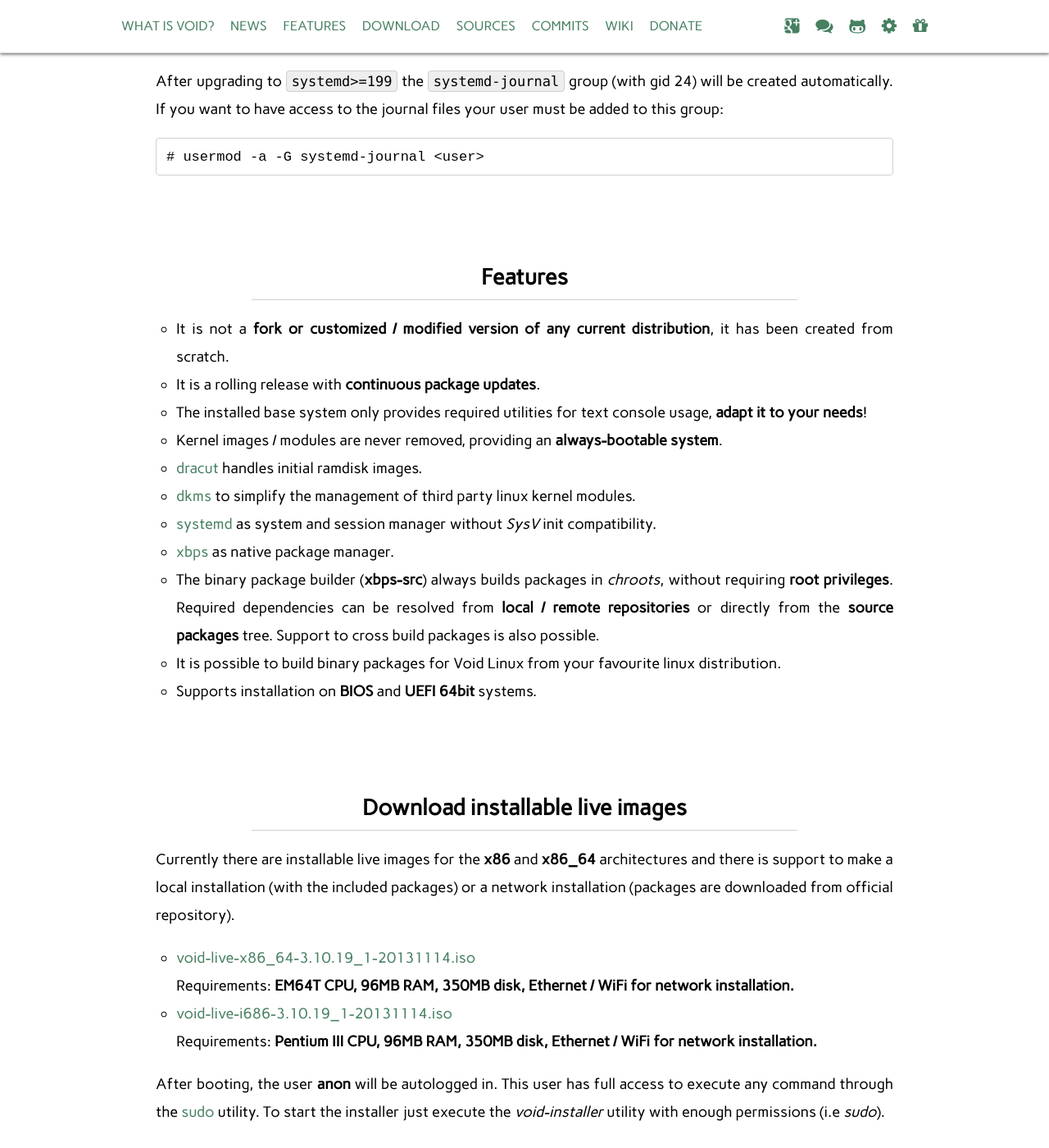
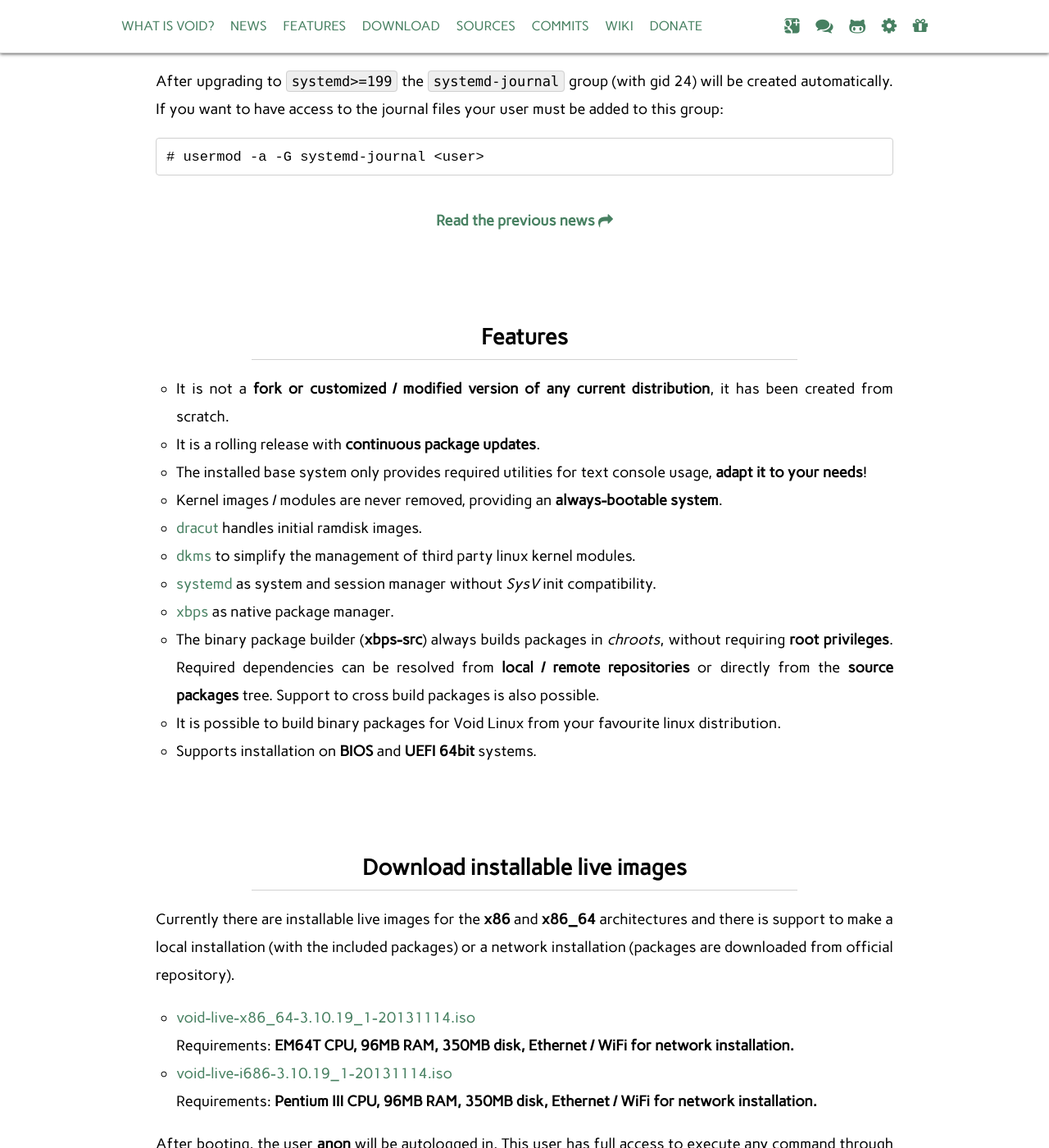
Before and after one commit to void-linux/void-linux.github.io, a Jekyll site: the page built from index.html, in a window 1280 px wide and 1400 px high, scrolled down 3274 px. Shown: the whole window at 82% size. Built offline with Jekyll 4.4.1, drawn with Linux system fonts in a browser that asks for light colours; Markdown is read by kramdown in place of the engine named in the settings.

Commit message:
Add news summary

```diff
--- a/assets/css/style.css
+++ b/assets/css/style.css
@@ -38,25 +38,25 @@
 body,#links ul,#social ul {
 	margin:0;
 }
-#navwrap,#navpost,#navxbps,#voidwrap,article,article h1, article h2, article h3,#davoid,#xtraemewrap {
+#navwrap,#navpost,#navxbps,#navnews,#voidwrap,article,article h1, article h2, article h3,#davoid,#xtraemewrap {
 	margin:0 auto;
 }
-#voidwrap,article h1, article h2, article h3,.postarticle,footer {
+#voidwrap,article h1, article h2, article h3,#readprevnews,.postarticle,footer {
 	text-align:center;
 }
 .fa,#title h1 {
 	font-weight:normal;
 }
-#links,.fa {
+#links,.fa,.voiddate {
 	display:inline-block;
 }
 nav,#xtraemewrap {
 	font-size:16px;
 }
-#title h1,.postarticle h2 {
+#title h1,#readprevnews,.postarticle h2 {
 	padding-top:20px;
 }
-#navwrap,#navpost,#navxbps {
+#navwrap,#navpost,#navxbps,#navnews {
 	line-height:24px;
 }
 /* --- */
@@ -87,6 +87,9 @@
 }
 #navxbps {
 	max-width:760px;
+}
+#navnews {
+	max-width:440px;
 }
 #social {
 	float:right;
@@ -149,11 +152,20 @@
 	list-style-type:circle;
 	padding-left:25px;
 }
+#readprevnews {
+
+}
 .postarticle {
 	padding-top:40px;
 }
 .postarticle div {
 	font-weight:bold;
+}
+.voiddate {
+	width:98px;
+}
+.sep {
+	margin:0 5px;
 }
 pre,p code {
 	font-family:Consolas, "Liberation Mono", Courier, monospace;
@@ -177,7 +189,7 @@
 	font-style:italic;
 	padding-left:10px;
 }
-.rssdev a i {
+#readprevnews a i,.rssdev a i {
 	font-size:1em;
 	vertical-align:-8%;
 }
@@ -221,6 +233,9 @@
 .fa-next:before {
 	content:"\f18e";
 }
+.fa-go:before {
+	content:"\f064";
+}
 #xtraemewrap a:hover {
 	color:#569C76;
 }
@@ -228,7 +243,7 @@
 	nav {
 		padding:10px 14px;
 	}
-	#navwrap,#navpost,#navxbps {
+	#navwrap,#navpost,#navxbps,#navnews {
 		text-align:center;
 	}
 	#social {
@@ -255,4 +270,10 @@
 	article {
 		line-height:28px;
 	}
+	article ul {
+		text-align:left;
+	}
+	.voiddate {
+		width:78px;
+	}
 }
--- a/index.html
+++ b/index.html
@@ -42,6 +42,7 @@
 				<h3><a href="{{ post.url }}">{{ post.title }}</a></h3>
 				<div>{{ post.content }}</div>
 			</div>{% endfor %}
+			<p id="readprevnews"><a href="/news"><strong>Read the previous news </strong><i class="fa fa-go fa-lg"></i></a></p>
 		</div>
 
 		<div id="features">
```
Also changed, not shown: news/index.html (added, +26 -0 lines).
